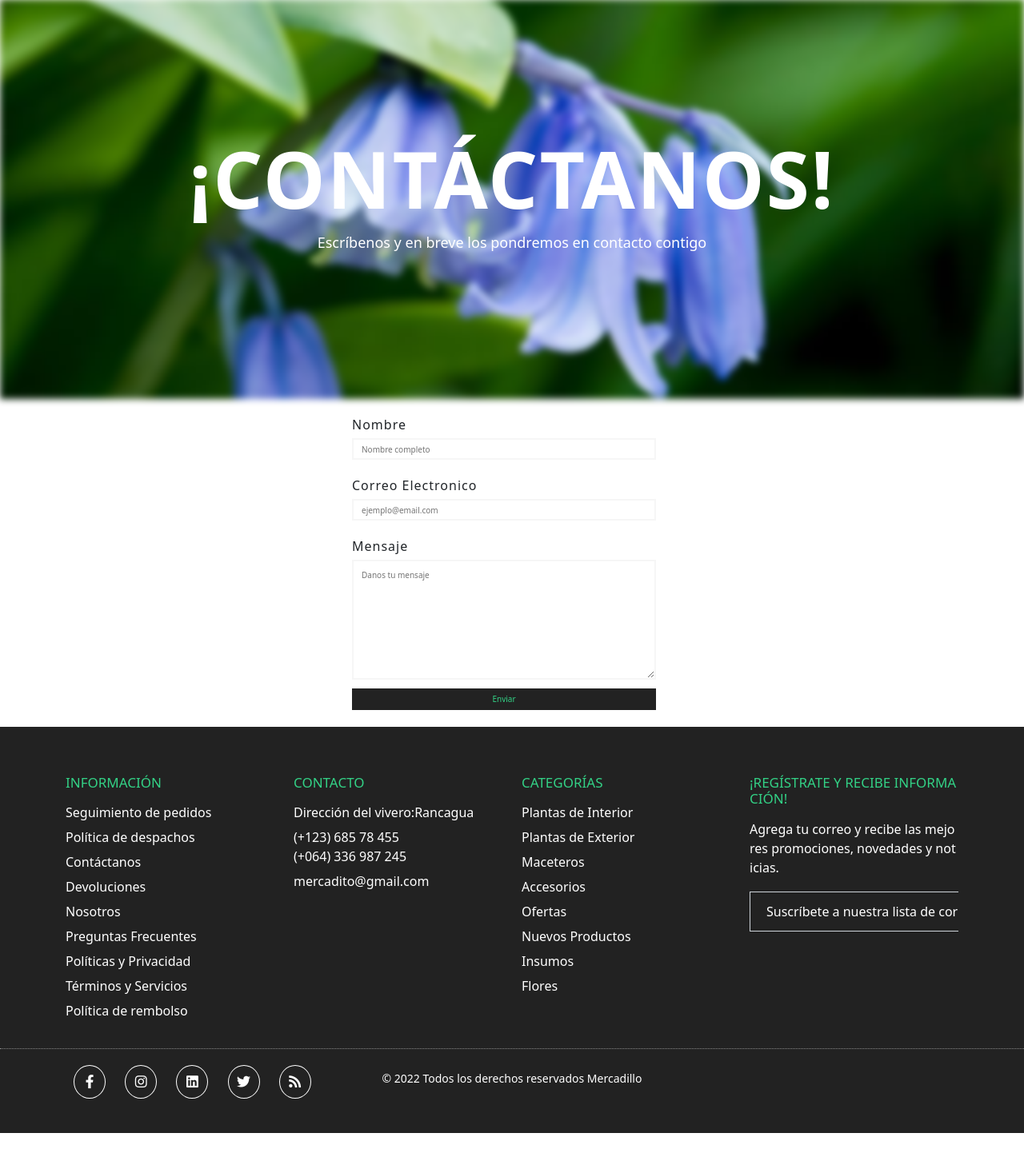
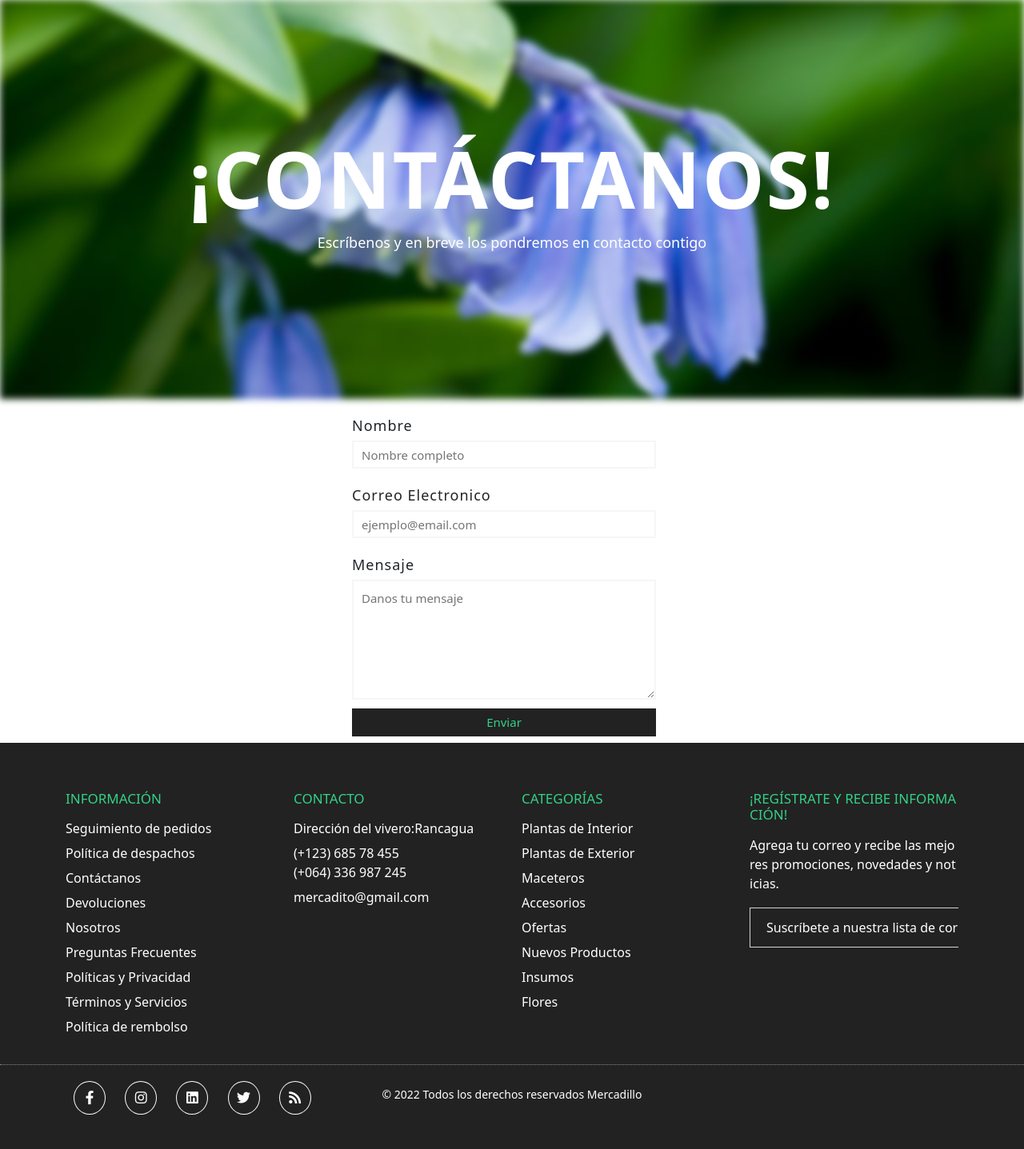
Before and after one commit to Idarugo/Mercadito, a PHP site: page /Mercadito/pages/contactenos.php in a window 1280 px wide. Shown: the part 121-1558 px from the top of the page at 80% size. Run offline with PHP 8.4, Linux system fonts and the light colour scheme.

Commit message:
Caja Formulario 2.0

```diff
--- a/assets/styles/components/forms.css
+++ b/assets/styles/components/forms.css
@@ -1,12 +1,12 @@
 
 input, textarea {
     width:380px;
-    height:27px;
+    height:35px;
     background:#ffffff;
     border:2px solid #f6f6f6;
     padding:10px;
     margin-top:5px;
-    font-size:10px;
+    font-size:15px;
     color:#000000;
 }
 
--- a/assets/styles/pages/contactenos.css
+++ b/assets/styles/pages/contactenos.css
@@ -4,13 +4,14 @@
 }
 
 .caja-formulario{
-height: 390px;
+height: 410px;
 }
 
 label {
     display:block;
     margin-top:20px;
     letter-spacing:1px;
+    font-size:large;
 }
 
 .principal {
```
